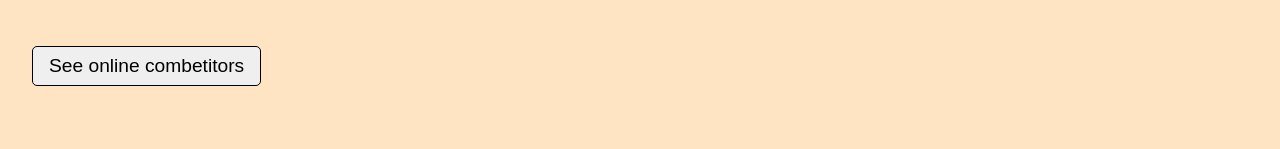
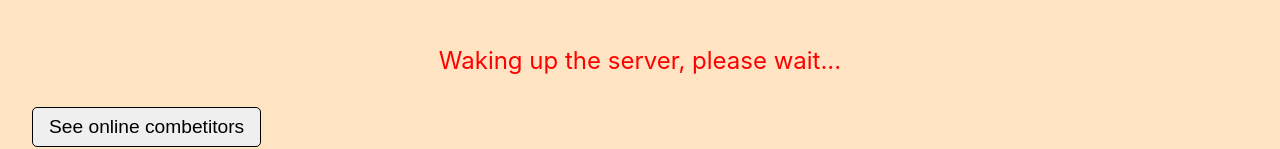
Before and after one commit to Katotodan/typing-game-client, a React (Create React App) app: page / in a window 1280 px wide. Shown: the part 334-483 px from the top of the page. Built offline with nearby package versions, Linux system fonts and the light colour scheme; no server answers.

Commit message:
Adding functionallity for waiking up the server on welcoming page

```diff
--- a/src/Pages/Wecome/Welcome.jsx
+++ b/src/Pages/Wecome/Welcome.jsx
@@ -1,10 +1,11 @@
-import React, {useState, useContext} from "react";
+import React, {useState, useContext, useEffect} from "react";
 import { SelectAvatar } from "../../Components/Welcomes/SelectAvatar/SelectAvatar";
 import { UserInfo } from "../../Components/Welcomes/UserInfo/UserInfo";
 import { Navigate } from "react-router-dom";
 import { UserNameContext, ImageUrlContext } from "../../Context";
 import { socket } from "../../socket";
 import "./welcome.css"
+import axios from "axios";
 
 
 export const Welcome = () =>{
@@ -13,6 +14,20 @@ export const Welcome = () =>{
     // Context
     const {currentUser} = useContext(UserNameContext)
     const {currentUserImg} = useContext(ImageUrlContext)
+    const [isServerAwake, setIsServerAwake] = useState(false);
+
+    // Wake the server up
+    useEffect(() => {
+        axios.get(`${process.env.REACT_APP_API_URL}/wake-up`)
+          .then(response => {
+            setIsServerAwake(true);
+          })
+          .catch(error => {
+            console.error('Error waking up the server:', error);
+            setIsServerAwake(false);
+          });
+
+    }, []);
 
     const goOnline = () =>{
         if(currentUser && currentUserImg){
@@ -46,6 +61,7 @@ export const Welcome = () =>{
             <div className="msgContainer">
                 {displayMessage && <p className="msg">Add username and select your avatar please!!!</p>}
             </div>
+            {!isServerAwake && <p className="msg">Waking up the server, please wait...</p>}
             <button type="button" onClick={goOnline} className="goOnline-btn">
                 See online combetitors
             </button>
```
